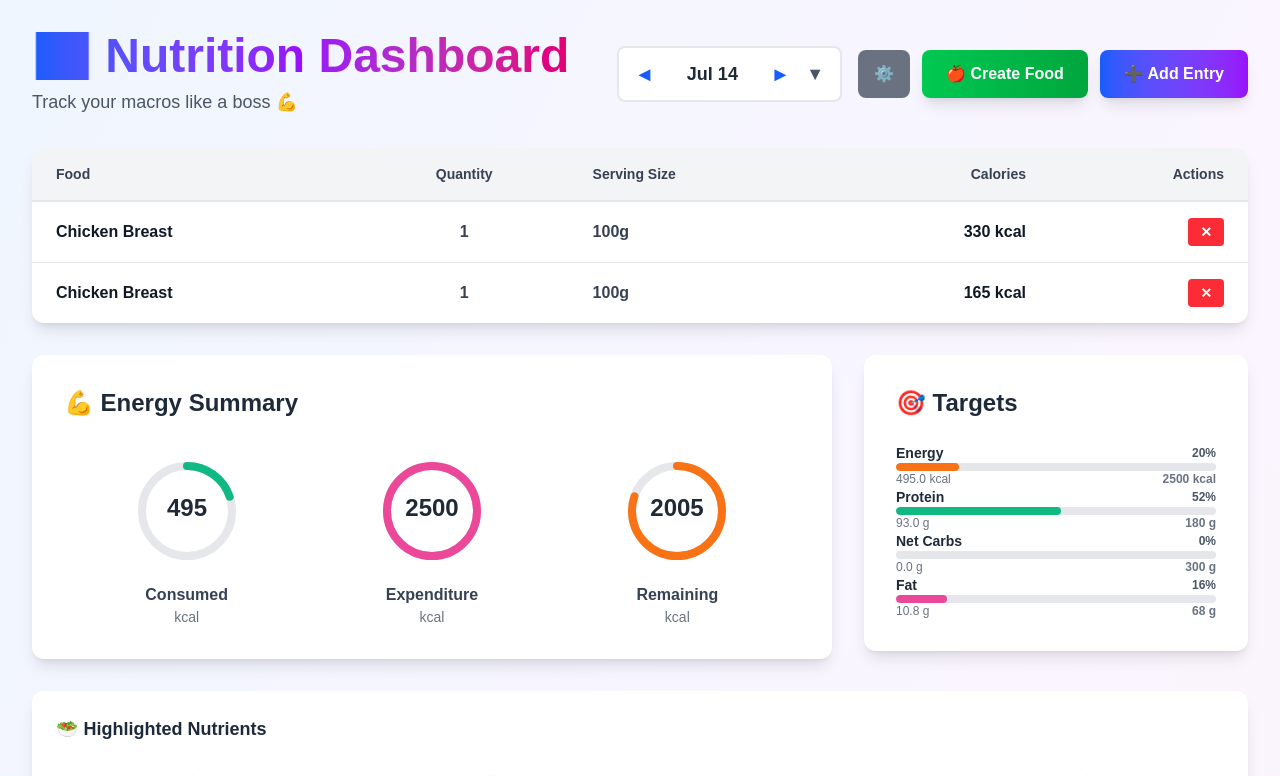
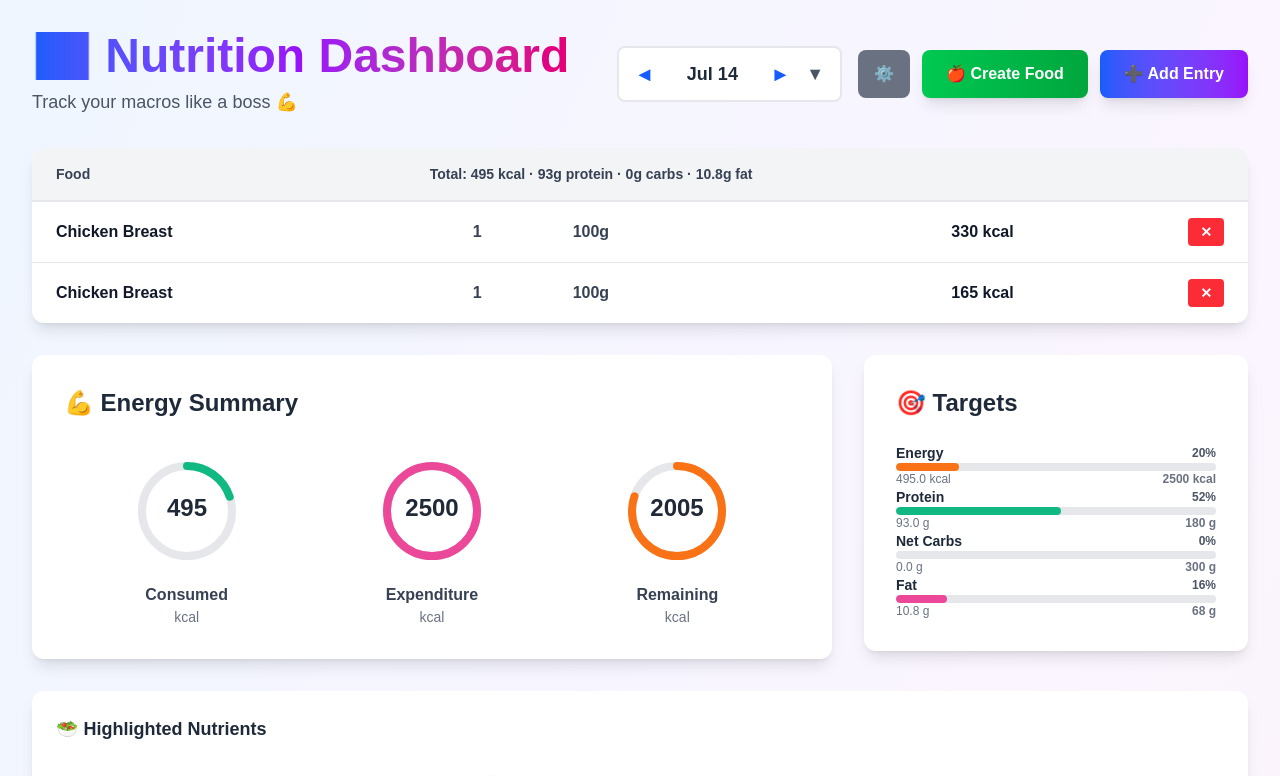
Before and after one commit to ErezBiren/cronometer-2, a Next.js app: page / in a window 1280 px wide. Shown: the top 776 px of the page. Built offline with nearby package versions, Linux system fonts and the light colour scheme.

Commit message:
zxcxzcxc

```diff
--- a/app/components/EntriesTable.tsx
+++ b/app/components/EntriesTable.tsx
@@ -67,6 +67,16 @@ export default function EntriesTable({
     const food = foods.find(f => f.name === foodName);
     return food?.servings || [];
   };
+
+  const totals = entries.reduce(
+    (sum, e) => ({
+      calories: sum.calories + e.calories,
+      protein: sum.protein + e.protein,
+      carbs: sum.carbs + e.carbs,
+      fat: sum.fat + e.fat,
+    }),
+    { calories: 0, protein: 0, carbs: 0, fat: 0 }
+  );
   if (loading) {
     return (
       <div className="flex justify-center py-8">
@@ -90,10 +100,9 @@ export default function EntriesTable({
         <thead className="bg-gray-100 border-b-2 border-gray-200">
           <tr>
             <th className="px-6 py-4 text-left text-sm font-semibold text-gray-700">Food</th>
-            <th className="px-6 py-4 text-center text-sm font-semibold text-gray-700">Quantity</th>
-            <th className="px-6 py-4 text-left text-sm font-semibold text-gray-700">Serving Size</th>
-            <th className="px-6 py-4 text-right text-sm font-semibold text-gray-700">Calories</th>
-            <th className="px-6 py-4 text-right text-sm font-semibold text-gray-700">Actions</th>
+            <th colSpan={4} className="px-6 py-4 text-left text-sm font-semibold text-gray-700">
+              Total: {Math.round(totals.calories)} kcal &middot; {Math.round(totals.protein * 10) / 10}g protein &middot; {Math.round(totals.carbs * 10) / 10}g carbs &middot; {Math.round(totals.fat * 10) / 10}g fat
+            </th>
           </tr>
         </thead>
         <tbody className="divide-y divide-gray-200">
--- a/data/entries.json
+++ b/data/entries.json
@@ -42,5 +42,49 @@
     "carbs": 0,
     "fat": 0,
     "id": "1784401137913"
+  },
+  {
+    "date": "2026-07-18",
+    "food": "Chicken Breast",
+    "serving": "1g",
+    "quantity": 162,
+    "calories": 280,
+    "protein": 50.1,
+    "carbs": 0,
+    "fat": 7.3,
+    "id": "1784402295302"
+  },
+  {
+    "date": "2026-07-18",
+    "food": "Chicken Breast",
+    "serving": "1g",
+    "quantity": 175,
+    "calories": 303,
+    "protein": 54.1,
+    "carbs": 0,
+    "fat": 7.9,
+    "id": "1784402337839"
+  },
+  {
+    "date": "2026-07-18",
+    "food": "STARK FOOD, Filet of Mackerel (In Olive Oil)",
+    "serving": "serving",
+    "quantity": 1,
+    "calories": 188,
+    "protein": 16.8,
+    "carbs": 0.4,
+    "fat": 11.7,
+    "id": "1784402360076"
+  },
+  {
+    "date": "2026-07-18",
+    "food": "Whey Protein Powder",
+    "serving": "1 scoop (30g)",
+    "quantity": 1,
+    "calories": 11,
+    "protein": 2.2,
+    "carbs": 0.2,
+    "fat": 0.1,
+    "id": "1784402549007"
   }
 ]
--- a/data/foods.json
+++ b/data/foods.json
@@ -4,19 +4,15 @@
     "name": "Chicken Breast",
     "servings": [
       {
-        "label": "1 cup (245g)",
-        "grams": 245
-      },
-      {
-        "label": "100g",
-        "grams": 100
+        "label": "1g",
+        "grams": 1
       }
     ],
     "image": "/images/chicken-breast.jpg",
-    "calories": 425,
-    "protein": 75.86,
+    "calories": 173,
+    "protein": 30.9,
     "carbs": 0,
-    "fat": 11.07
+    "fat": 4.5
   },
   {
     "id": "1784093301746",
@@ -85,5 +81,20 @@
     "protein": 7.2,
     "carbs": 0.56,
     "fat": 0.23
+  },
+  {
+    "id": "1784402530670",
+    "name": "gold standard whey",
+    "servings": [
+      {
+        "label": "scoop",
+        "grams": 30
+      }
+    ],
+    "image": "https://images.unsplash.com/photo-1546069901-ba9599a7e63c?w=100&h=100&fit=crop",
+    "calories": 0,
+    "protein": 23.9,
+    "carbs": 0,
+    "fat": 0
   }
 ]
```
